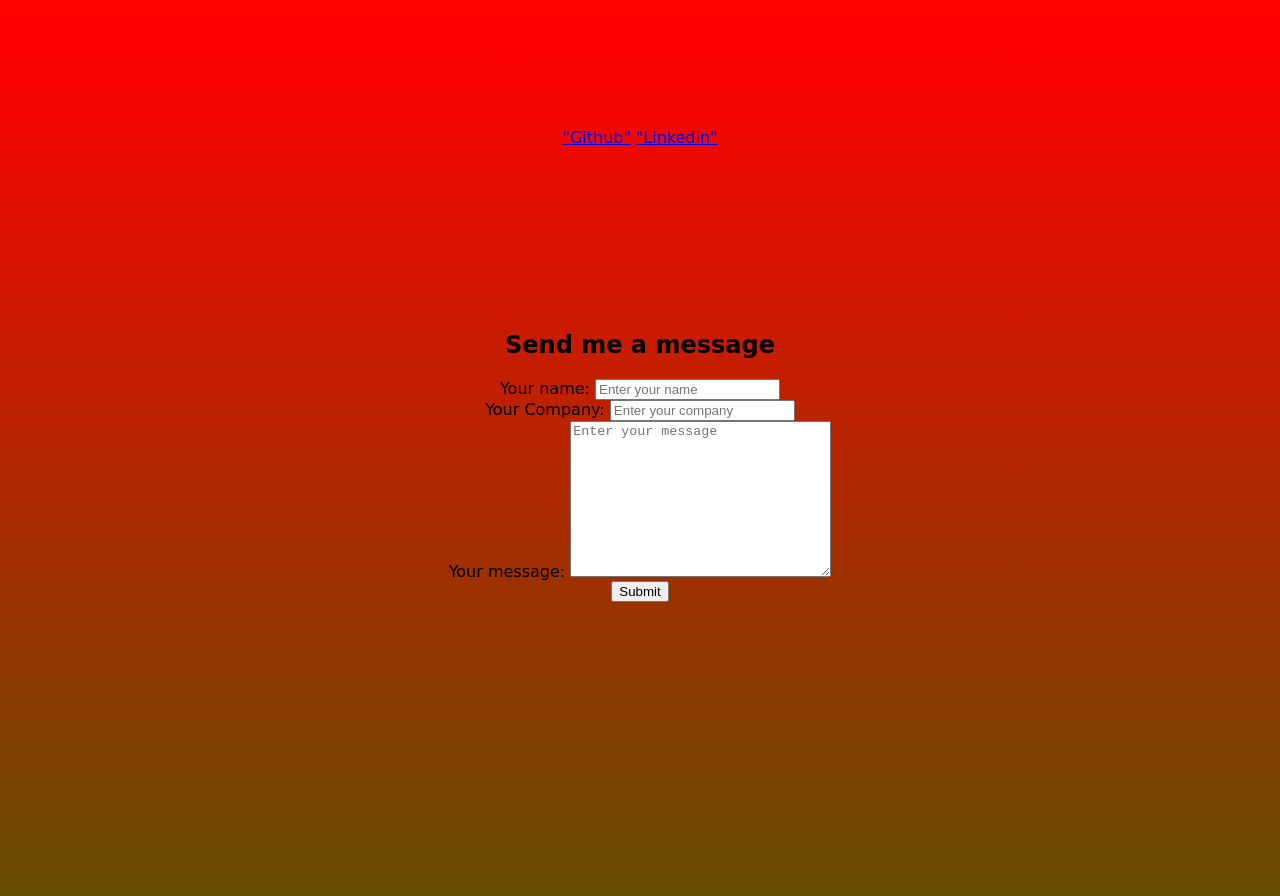
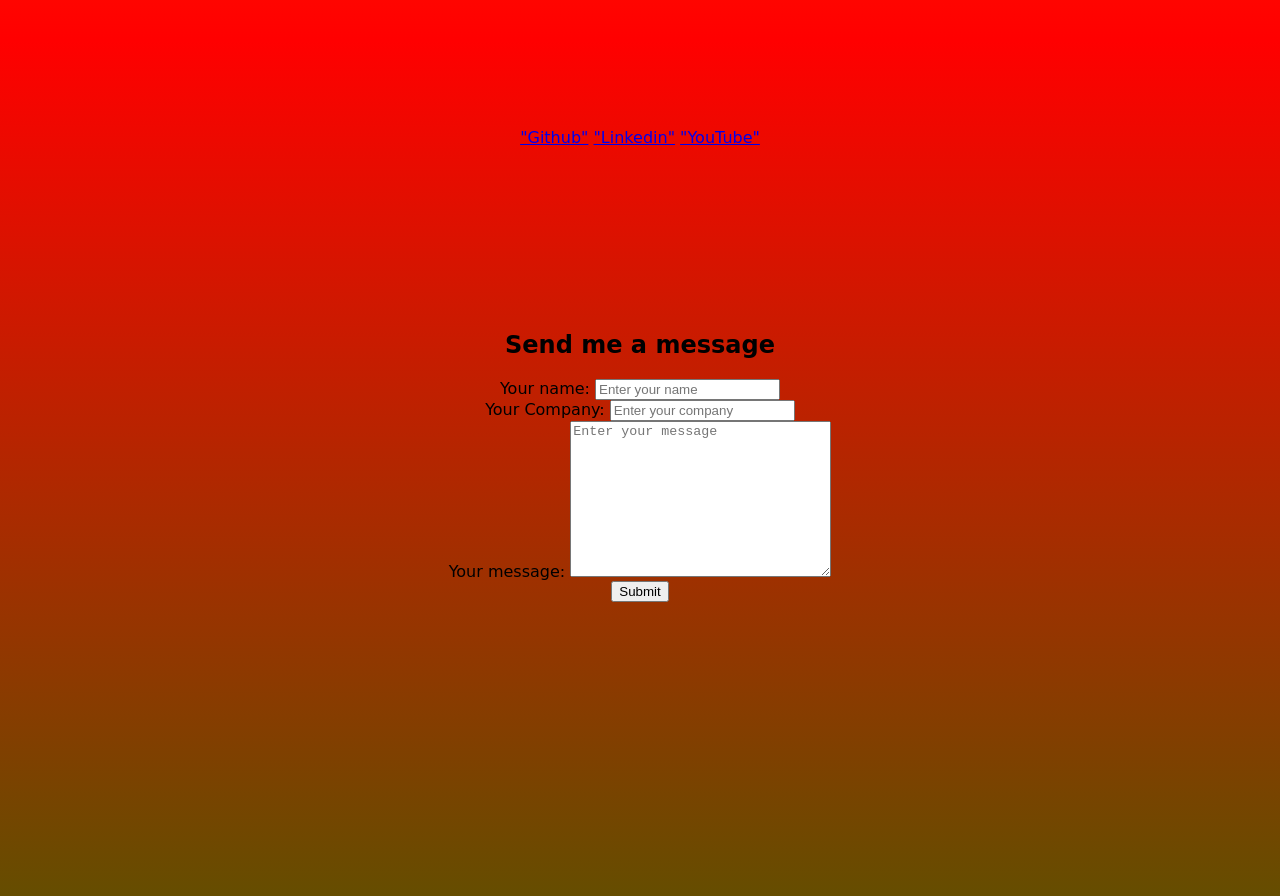
Before and after one commit to Will513r/Will513r.github.io, a plain HTML site: page index.html in a window 1280 px wide. Shown: the part 2800-3696 px from the top of the page. Drawn offline with Linux system fonts and the light colour scheme.

Commit message:
Update index.html

```diff
--- a/index.html
+++ b/index.html
@@ -36,6 +36,9 @@
         "Github"</a>
         <a id="profile-link" href="https://www.linkedin.com/in/william-ray-55493a179" target="_blank" class="btn contact-details"><i class="fa fa-linkedin-square" style="font-size:36px"></i>
         "Linkedin"</a>
+        <a id="profile-link" href="https://www.youtube.com/channel/UCjV0wdH89M-Cq7yO2v2rIvw" target="_blank"
+          class="btn contact-details"><i class="fa fa-youtube" style="font-size:36px"></i>
+          "YouTube"</a>
       </div>
       <div class="form">
         <h2>Send me a message</h2>
```
